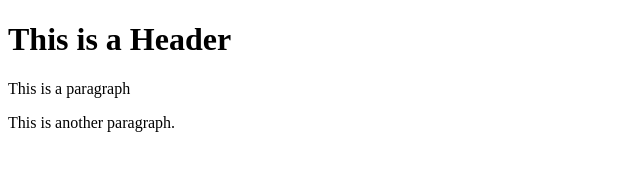
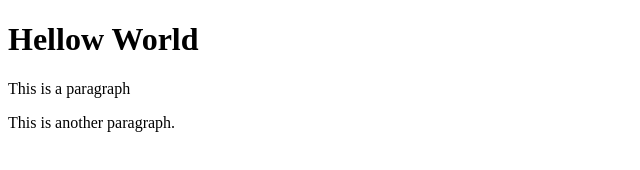
Before and after one commit to nshemesh/git-test, a website: page index.html in a window 1280 px wide. Shown: the whole page, without its empty margins (0-640 px from the left). Drawn offline with Linux system fonts and the light colour scheme.

Commit message:
Using NPM

```diff
--- a/index.html
+++ b/index.html
@@ -1,7 +1,7 @@
 <!DOCTYPE html>
 <html>
     <body>
-        <h1>This is a Header</h1>
+        <h1>Hellow World</h1>
         <p>This is a paragraph</p>
         <p>This is another paragraph.</p>
     </body>
```
Also changed, not shown: package.json (added, +24 -0 lines), 2 other files.
